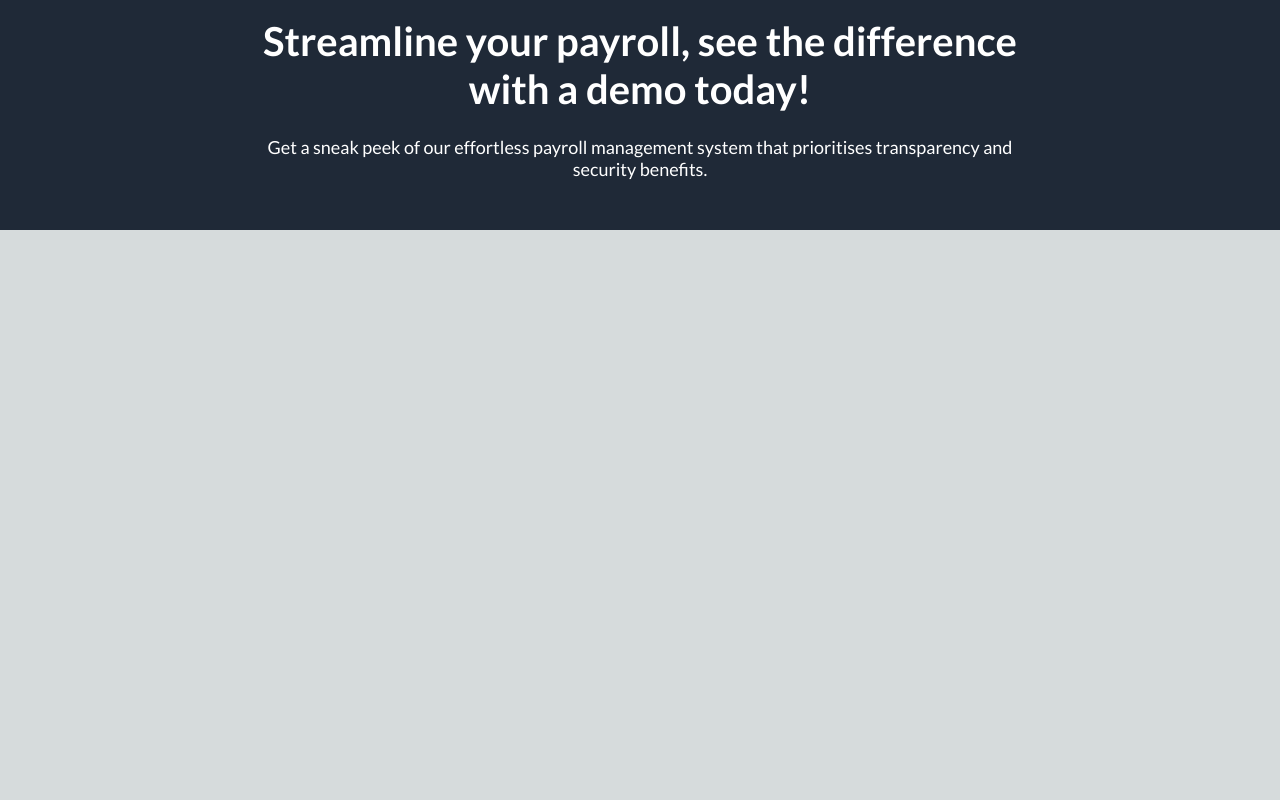
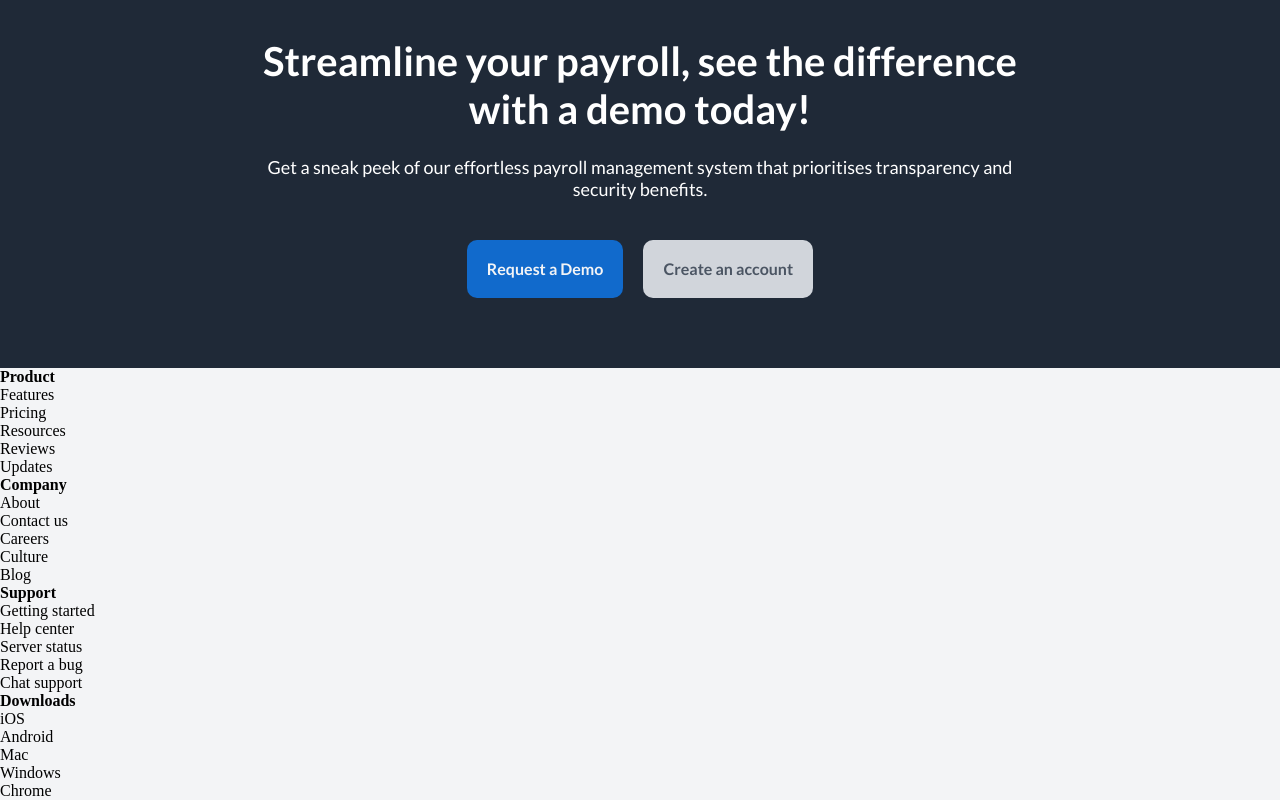
Before and after one commit to Kennyt3/RemPay, a Next.js app: page / in a window 1280 px wide. Shown: the part 2372-3172 px from the top of the page. Before the commit the page ends 2602 px from the top, so only its background shows below. Built offline with nearby package versions, Linux system fonts and the light colour scheme.

Commit message:
Added some other sections

```diff
--- /dev/null
+++ b/atoms/links/index.tsx
@@ -0,0 +1,19 @@
+import React from 'react'
+import { datt } from '@/data/datts'
+
+const Links = (props: any) => {
+  return (
+    <div>
+      {datt.map((item: any) => (
+        <div>
+          <h4>{item.head}</h4>
+          {item.bod.map((item: any, index: any) => (
+            <p key={index}>{item}</p>
+          ))}
+        </div>
+      ))}
+    </div>
+  )
+}
+
+export default Links
--- /dev/null
+++ b/component/Footer/index.tsx
@@ -0,0 +1,16 @@
+import React from 'react'
+import styles from './Footer.module.css'
+import { datt } from '@/data/datts.js'
+import Links from '@/atoms/links'
+const Footer = () => {
+  return (
+    <div className={styles.container}>
+      <div className={styles.subcon}></div>
+      {/* {datt.map((item: any, index: any) => ( */}
+      <Links />
+      {/* ))} */}
+    </div>
+  )
+}
+
+export default Footer
--- a/component/footie/Footie.module.css
+++ b/component/footie/Footie.module.css
@@ -1,7 +1,7 @@
 .container {
   background-color: rgba(31, 41, 55, 1);
-  padding-top: 50px;
-  padding-bottom: 50px;
+  padding-top: 70px;
+  padding-bottom: 70px;
 }
 
 .kos {
@@ -37,3 +37,32 @@
   text-align: center;
   margin-top: 24px;
 }
+
+.req {
+  background-color: rgba(17, 106, 204, 1);
+  padding: 20px;
+  border-radius: 10px;
+  border: none;
+  font-size: 16px;
+  font-family: 'Lato';
+  line-height: 18px;
+  font-weight: 700;
+  color: rgba(243, 244, 246, 1);
+}
+.cre {
+  background-color: rgba(209, 213, 219, 1);
+  padding: 20px;
+  border-radius: 10px;
+  border: none;
+  font-size: 16px;
+  font-family: 'Lato';
+  line-height: 18px;
+  font-weight: 700;
+  color: rgba(75, 85, 99, 1);
+}
+
+.butcon {
+  margin-top: 40px;
+  display: flex;
+  gap: 20px;
+}
--- a/component/footie/index.tsx
+++ b/component/footie/index.tsx
@@ -10,6 +10,10 @@ const Footie = (props: homePageType) => {
         <div className={styles.subcon}>
           <h3 className={styles.head}>{iehead}</h3>
           <p className={styles.para}>{iesub}</p>
+          <div className={styles.butcon}>
+            <button className={styles.req}>Request a Demo</button>
+            <button className={styles.cre}>Create an account</button>
+          </div>
         </div>
       </div>
     </div>
--- /dev/null
+++ b/data/datts.js
@@ -0,0 +1,27 @@
+export const datt = [
+  {
+    head: 'Product',
+    bod: ['Features', 'Pricing', 'Resources', 'Reviews', 'Updates'],
+  },
+
+  {
+    head: 'Company',
+    bod: ['About', 'Contact us', 'Careers', 'Culture', 'Blog'],
+  },
+
+  {
+    head: 'Support',
+    bod: [
+      'Getting started',
+      'Help center',
+      'Server status',
+      'Report a bug',
+      'Chat support',
+    ],
+  },
+
+  {
+    head: 'Downloads',
+    bod: ['iOS', 'Android', 'Mac', 'Windows', 'Chrome'],
+  },
+]
--- a/pages/index.tsx
+++ b/pages/index.tsx
@@ -9,6 +9,7 @@ import Why from '@/component/why'
 import Lino from '@/component/lino'
 import Acurrcon from '@/component/acurrcon'
 import Footie from '@/component/footie'
+import Footer from '@/component/Footer'
 
 export default function Home(props: homePageType) {
   return (
@@ -23,6 +24,7 @@ export default function Home(props: homePageType) {
         <Why {...props} />
         <Lino {...props} />
         <Footie {...props} />
+        <Footer />
       </main>
     </>
   )
```
Also changed, not shown: data/homedata.js (+27 -0 lines), atoms/links/Links.module.css (added), component/Footer/Footer.module.css (added).
